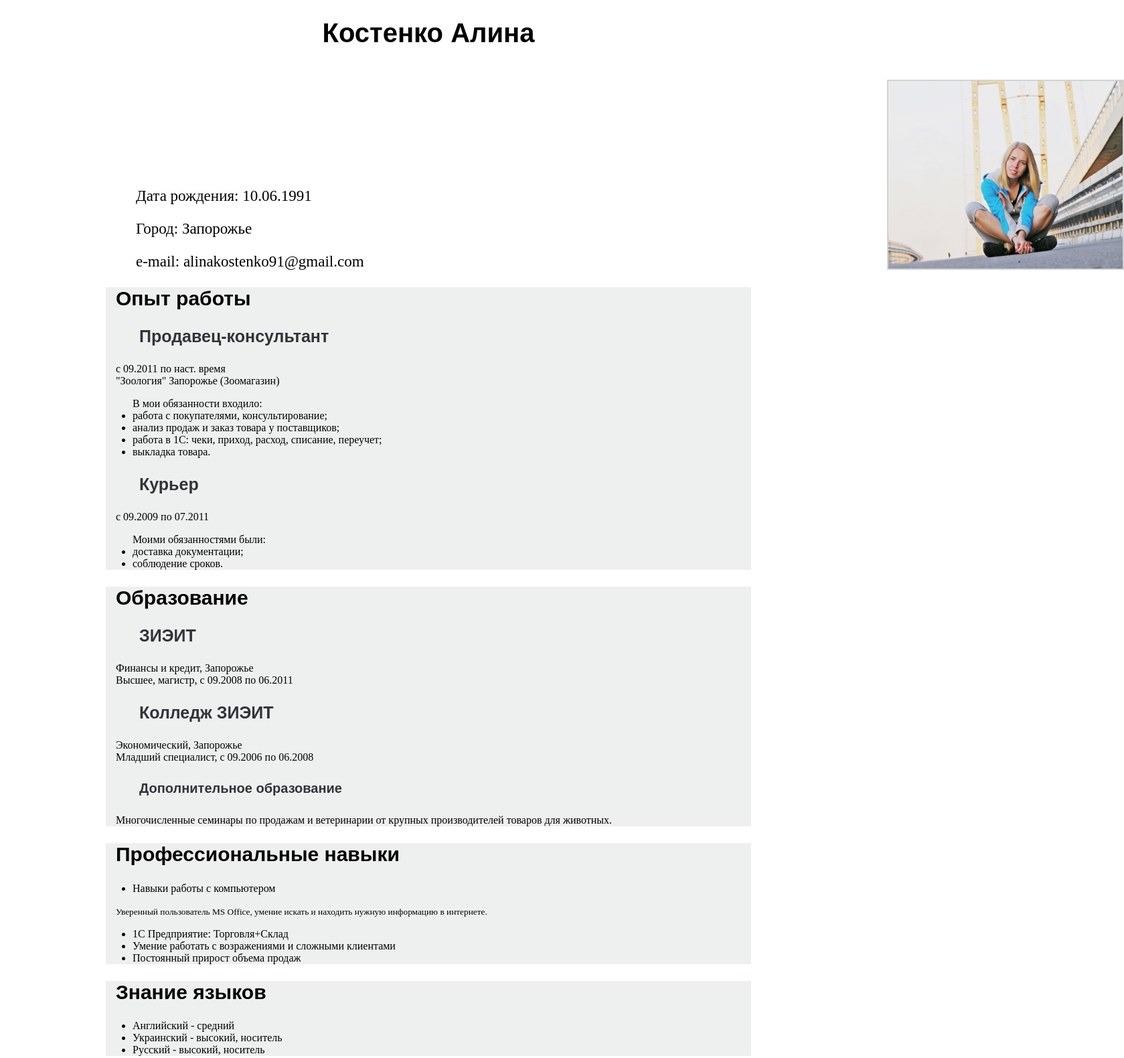
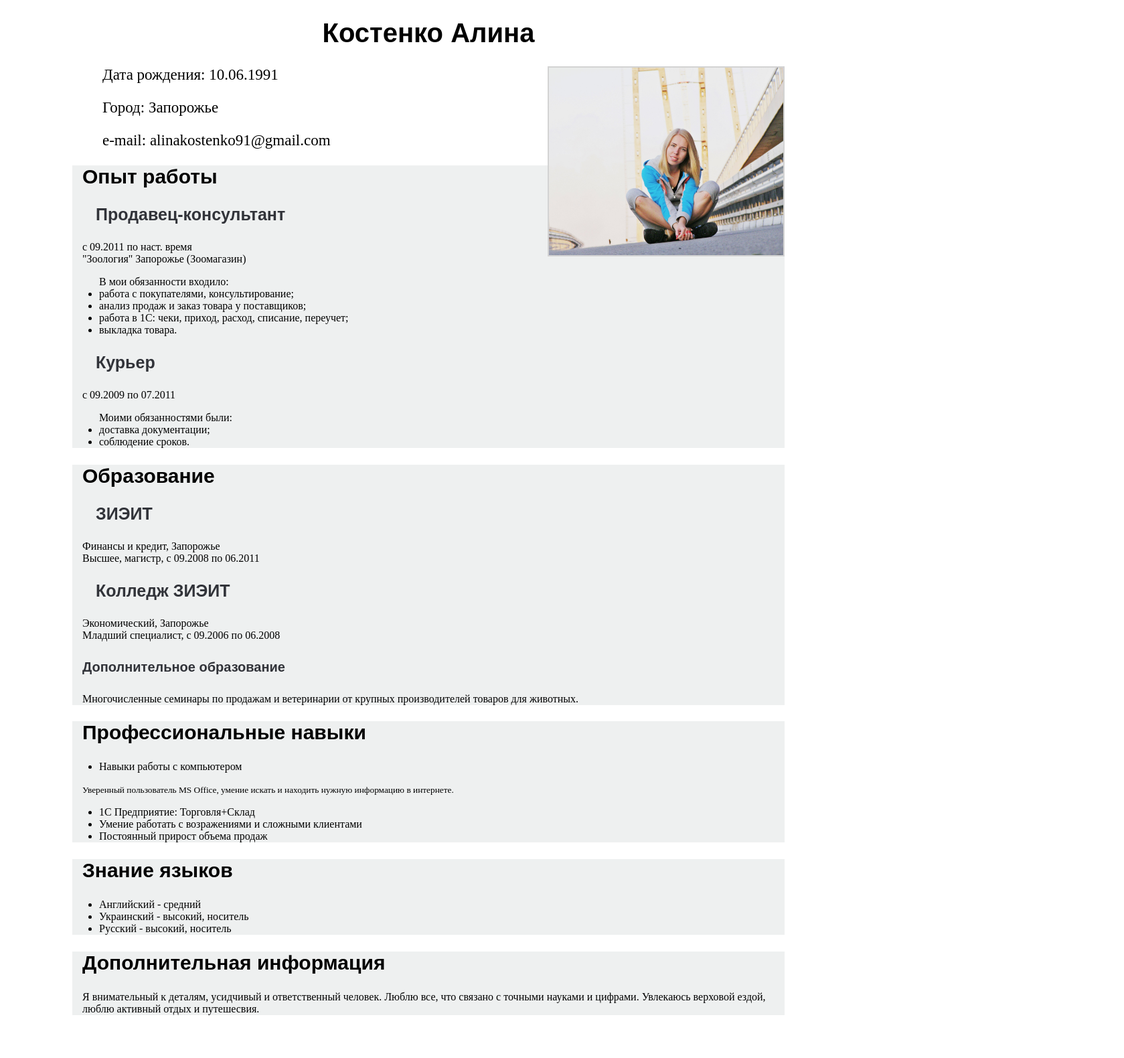
Before and after one commit to alinakostenko/beetroot, a plain HTML site: page resume.html in a window 1280 px wide. Shown: the top 1580 px of the page at 67% size, 1679 px wide, since content can reach past the window. After the commit the page ends 1532 px from the top, so only its background shows below. Drawn offline with Linux system fonts and the light colour scheme.

Commit message:
redesign

```diff
--- a/css/resumestyle.css
+++ b/css/resumestyle.css
@@ -7,29 +7,25 @@ h1 {
 h2 {
     font-family: Arial, Tahoma, sans-serif;
     font-size:30px;
-    margin-left: 15px;
+    padding-left: 15px;
 }
 
 h3 {
     font-family: Arial, Tahoma, sans-serif;
     font-size: 25px;
     color: #313339;
-    position: relative;
-    left: 50px;
+    padding-left: 35px;
 }
 h4 {
     font-family: Arial, Tahoma, sans-serif;
     font-size: 20px;
     color: #313339;
-    position: relative;
-    left: 50px;
+    padding-left: 15px;
 }
 
 div {
     background-color: #EEF0F0;
-    position: relative; left: 150px;
-    bottom: 130px;
-    margin-right: 300px;
+    margin: 0 100px 0 100px;
 }
 
 .info {
@@ -43,11 +39,12 @@ div {
 }
 
 p {
-    margin-left: 15px;
+    padding-left: 15px;
 }
 
 img {
     width: 350px;
     border: 2px solid lightgrey;
-    position:relative; left:1317px; top:20px
+    float: right;
+    margin-right: 100px;
 }
```
